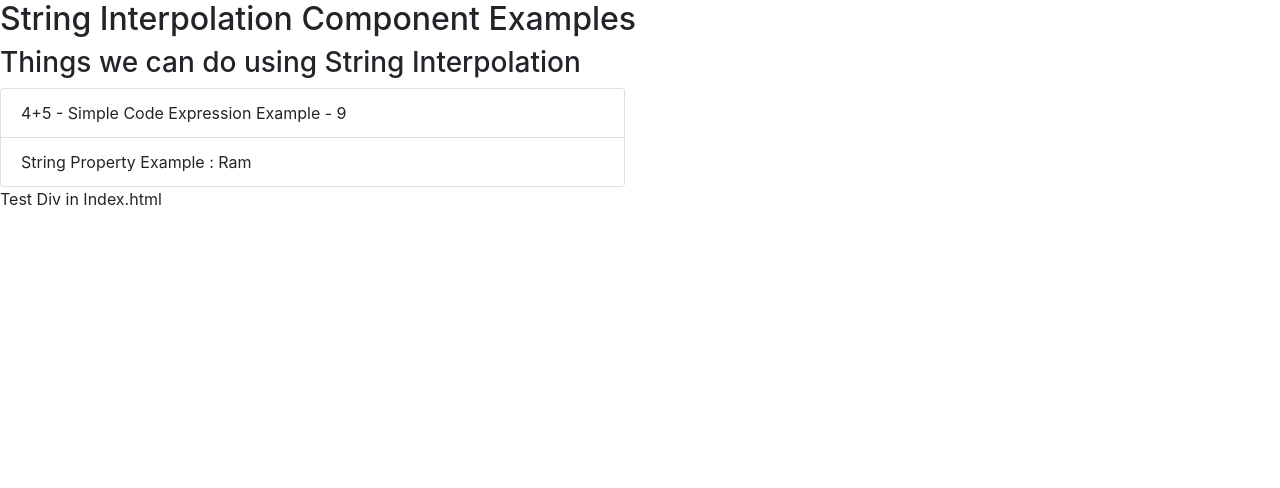
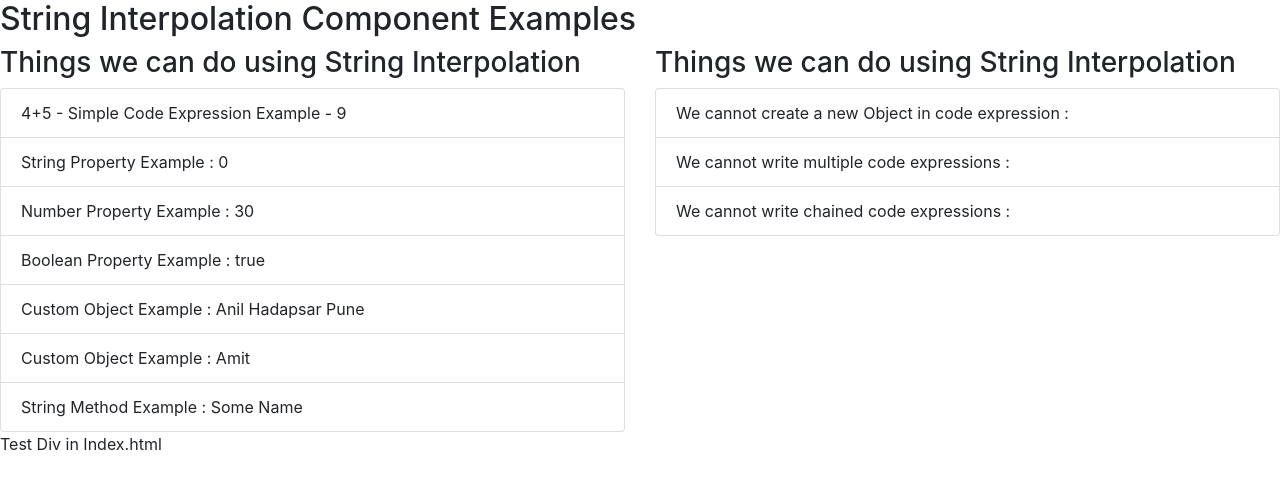
Before and after one commit to jrp1414/December2020Batch2, an Angular app: page / in a window 1280 px wide. Shown: the top 488 px of the page. Built offline with nearby package versions, Linux system fonts and the light colour scheme.

Commit message:
String Interpolation Examples

```diff
--- a/src/app/app.component.ts
+++ b/src/app/app.component.ts
@@ -22,11 +22,6 @@ export class AppComponent {
   num1: number = 10;
   termsAndConditions: boolean = true;
   student: any = 10;
-  person1:Person = new Person();
+  // person1:Person = new Person();
 
 }
-
-class Person {
-  Name:string;
-  Address:string;
-}
--- a/src/app/string-interpolation/string-interpolation.component.html
+++ b/src/app/string-interpolation/string-interpolation.component.html
@@ -5,20 +5,19 @@
         <ul class="list-group">
             <li class="list-group-item">4+5 - Simple Code Expression Example - {{4+5}}</li>
             <li class="list-group-item">String Property Example : {{name}}</li>
-            <!--<li class="list-group-item">Disabled item</li>
-            <li class="list-group-item">Active item</li>
-            <li class="list-group-item">Item</li>
-            <li class="list-group-item">Disabled item</li> -->
+            <li class="list-group-item">Number Property Example : {{num1+num2}}</li>
+            <li class="list-group-item">Boolean Property Example : {{termsAndConditions}}</li>
+            <li class="list-group-item">Custom Object Example : {{person.Name}} {{person.Address.AddLine1+" "+person.Address.City}}</li>
+            <li class="list-group-item">Custom Object Example : {{person2.Name}} {{person2.Address?.AddLine1}} {{person2.Address?.City}}</li>
+            <li class="list-group-item">String Method Example : {{getName()}}</li>
         </ul>
     </div>
     <div class="col-md-6">
-        <!-- <ul class="list-group">
-            <li class="list-group-item">Active item</li>
-            <li class="list-group-item">Item</li>
-            <li class="list-group-item">Disabled item</li>
-            <li class="list-group-item">Active item</li>
-            <li class="list-group-item">Item</li>
-            <li class="list-group-item">Disabled item</li>
-        </ul> -->
+        <h3>Things we can do using String Interpolation</h3>
+        <ul class="list-group">
+            <li class="list-group-item">We cannot create a new Object in code expression : </li> <!--{{new Person("Amit")}}-->
+            <li class="list-group-item">We cannot write multiple code expressions : </li> <!--{{num1,num2}}-->
+            <li class="list-group-item">We cannot write chained code expressions : </li> <!--{{num1;num2}}-->
+        </ul>
     </div>
 </div>
--- a/src/app/string-interpolation/string-interpolation.component.ts
+++ b/src/app/string-interpolation/string-interpolation.component.ts
@@ -1,13 +1,51 @@
-import {Component} from "@angular/core";
+import { Component } from "@angular/core";
 
 @Component({
-    selector:"app-si",
-    templateUrl:"./string-interpolation.component.html"
+    selector: "app-si",
+    templateUrl: "./string-interpolation.component.html"
 })
 export class StringInterpolationComponent {
-    name = "Ram";
+
+    constructor() {
+        //this.person = new Person("Amit","Mumbai");
+        // this.person.Name = "Amol";
+        // this.person.Address = "Pune";
+    }
+
+    name = 0;
     name2: string = "";
     num1: number = 10;
+    num2: number = 20;
     termsAndConditions: boolean = true;
     student: any = 10;
+    person: Person = new Person("Anil",new Address("Hadapsar","Pune"));
+    person2: Person = new Person("Amit");
+
+    getName():string{
+        return "Some Name";
+    }
+    // getName(name1:string,name2:string):string{
+    //     return 10;
+    // }
 }
+
+// class Person {
+//     constructor(name:string,address:string){
+//         this.Name = name;
+//         this.Address = address;
+//     }
+//     Name: string;
+//     Address: string;
+// }
+class Person {
+    constructor(public Name:string,public Address?:Address){
+
+    }
+
+}
+
+class Address{
+    constructor(public AddLine1:string,public City:String) {
+
+    }
+}
```
